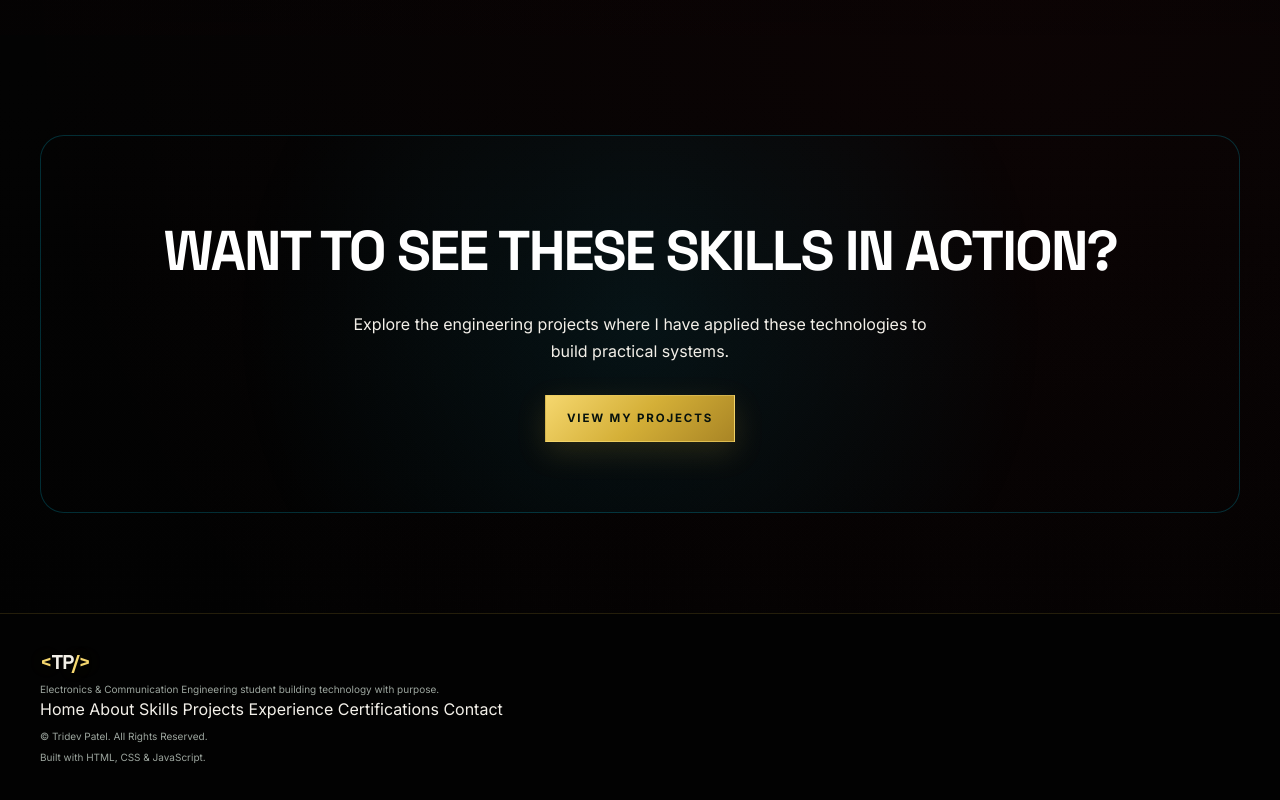
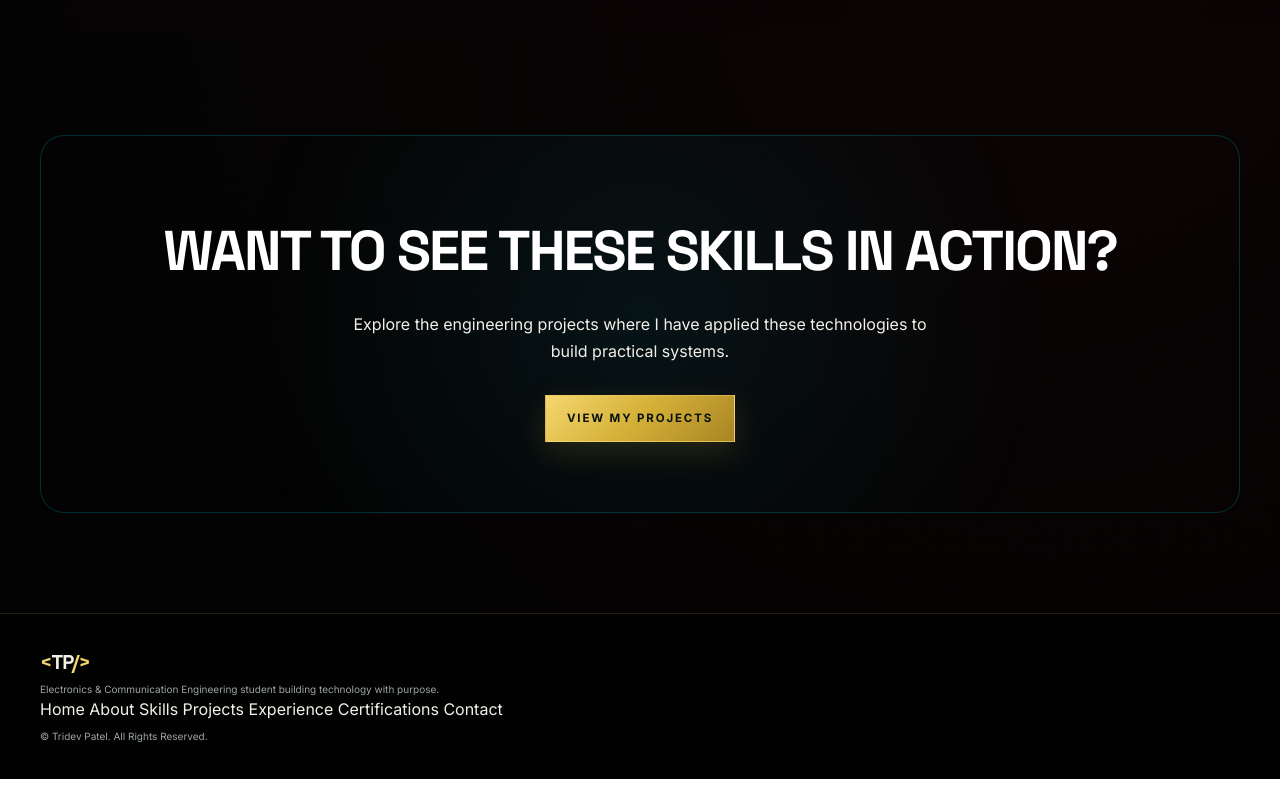
Before and after one commit to tridev-patel/my-portfolio, a website built with Vite: page skills.html in a window 1280 px wide. Shown: the part 3288-4088 px from the top of the page. After the commit the page ends 4067 px from the top, so only its background shows below. Built offline with nearby package versions, Linux system fonts and the light colour scheme.

Commit message:
Skill footer improvement

```diff
--- a/skills.html
+++ b/skills.html
@@ -938,9 +938,7 @@
                 © <span class="current-year"></span> Tridev Patel. All Rights Reserved.
             </p>
 
-            <p>
-                Built with HTML, CSS & JavaScript.
-            </p>
+
 
         </div>
 
```
